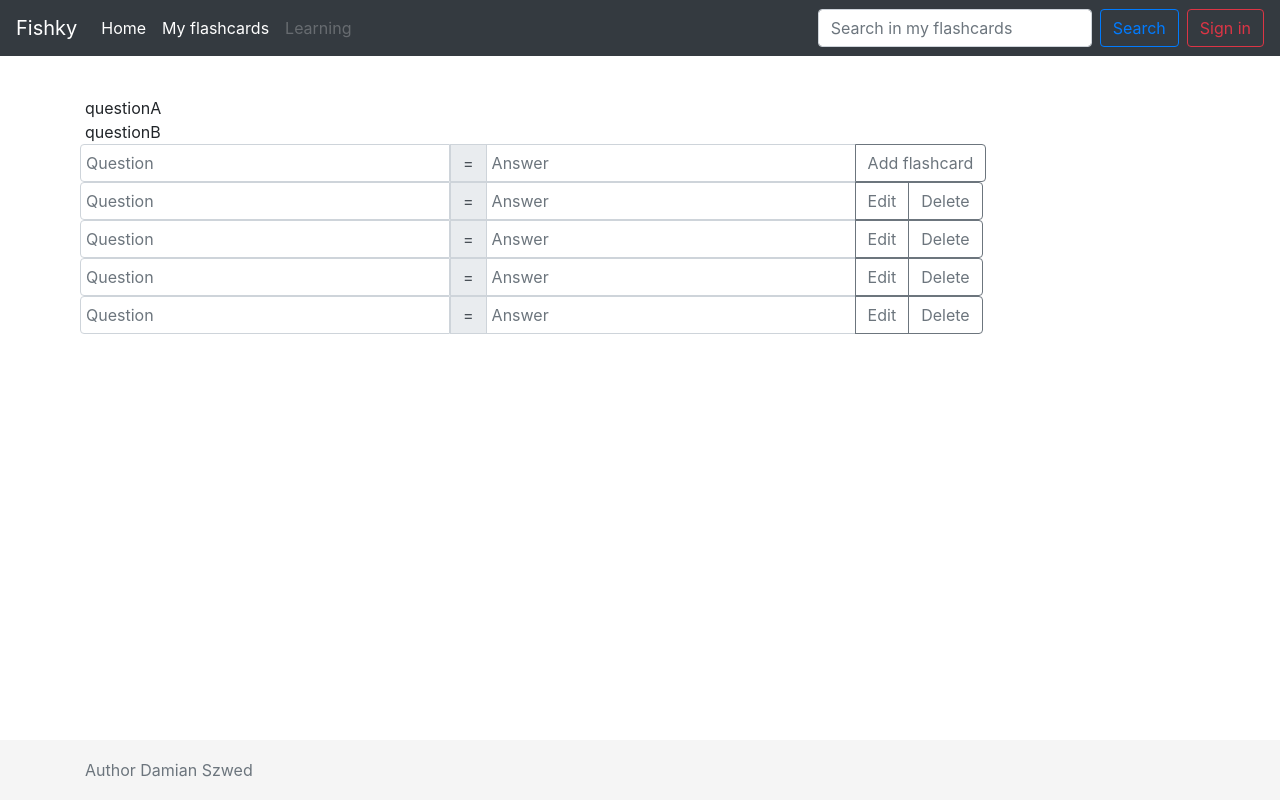
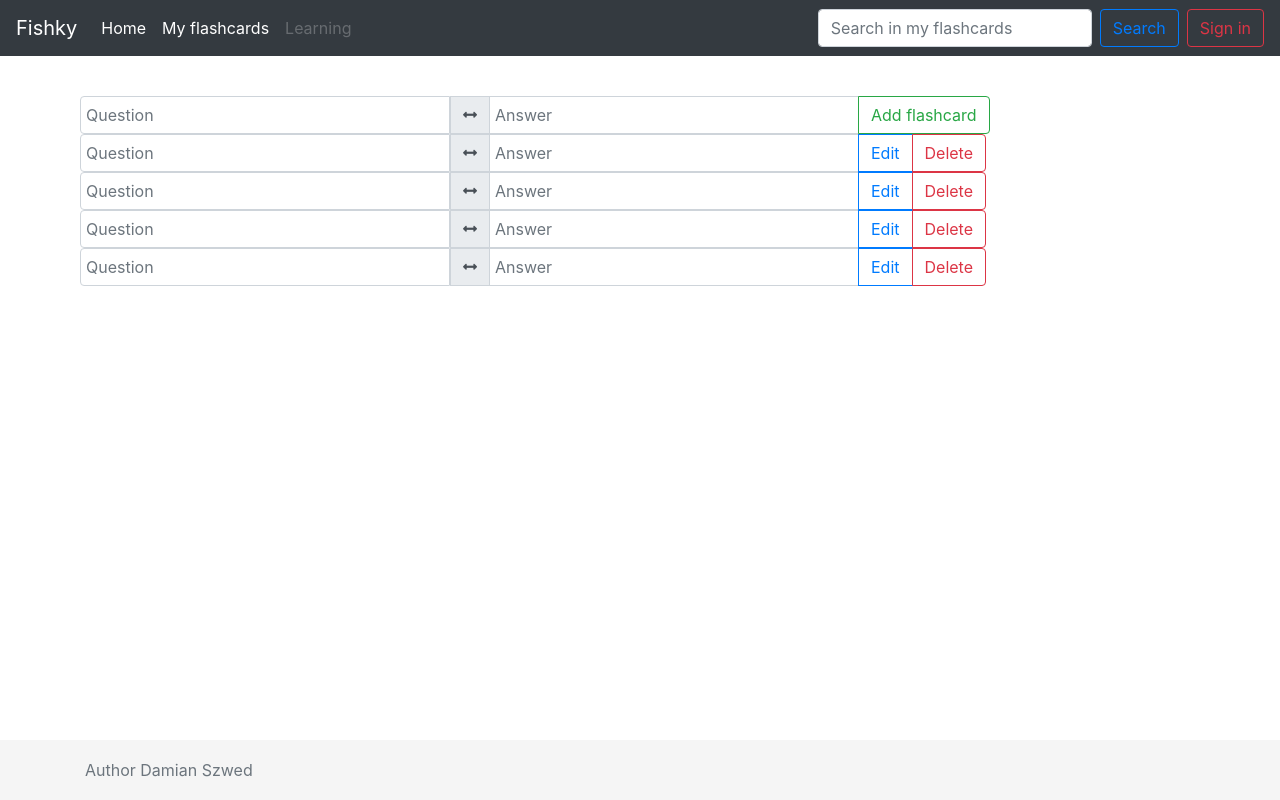
Before and after one commit to damianszwed/fishky-ui, a React (Create React App) app: page /flashcards in a window 1280 px wide. Built offline with nearby package versions, Linux system fonts and the light colour scheme.

Commit message:
Added nice icon to flashcard list

```diff
--- a/public/index.html
+++ b/public/index.html
@@ -8,6 +8,7 @@
   <meta name="author" content="Damian Szwed">
   <link rel="manifest" href="%PUBLIC_URL%/manifest.json">
   <link rel="shortcut icon" href="%PUBLIC_URL%/favicon.ico">
+  <link href="https://use.fontawesome.com/releases/v5.0.8/css/all.css" rel="stylesheet">
   <title>fishky-ui</title>
 </head>
 <body>
--- a/src/components/Flashcard.js
+++ b/src/components/Flashcard.js
@@ -8,13 +8,13 @@ const Flashcard = () => (
         <input type="text" className="form-control col-md-4" placeholder="Question" aria-label="Question"
                aria-describedby="basic-addon2"/>
         <div className="input-group-prepend">
-          <span className="input-group-text">=</span>
+          <span className="input-group-text"><i className="fas fa-arrows-alt-h fa-sm"/></span>
         </div>
         <input type="text" className="form-control col-md-4" placeholder="Answer" aria-label="Answer"
                aria-describedby="basic-addon2"/>
         <div className="input-group-append">
-          <button className="btn btn-outline-secondary" type="button">Edit</button>
-          <button className="btn btn-outline-secondary" type="button">Delete</button>
+          <button className="btn btn-outline-primary" type="button">Edit</button>
+          <button className="btn btn-outline-danger" type="button">Delete</button>
         </div>
       </div>
     </div>
@@ -26,7 +26,7 @@ const Flashcard = () => (
           <button className="btn btn-outline-secondary btn-block" type="button">Edit</button>
         </div>
         <div className="col">
-          <button className="btn btn-outline-secondary btn-block" type="button">Delete</button>
+          <button className="btn btn-outline-danger btn-block" type="button">Delete</button>
         </div>
       </div>
     </div>
--- a/src/components/NewFlashcard.js
+++ b/src/components/NewFlashcard.js
@@ -8,12 +8,12 @@ const NewFlashcard = () => (
         <input type="text" className="form-control col-md-4" placeholder="Question" aria-label="Question"
                aria-describedby="basic-addon2"/>
         <div className="input-group-prepend">
-          <span className="input-group-text">=</span>
+          <span className="input-group-text"><i className="fas fa-arrows-alt-h fa-sm"/></span>
         </div>
         <input type="text" className="form-control col-md-4" placeholder="Answer" aria-label="Answer"
                aria-describedby="basic-addon2"/>
         <div className="input-group-append">
-          <button className="btn btn-outline-secondary" type="button">Add flashcard</button>
+          <button className="btn btn-outline-success" type="button">Add flashcard</button>
         </div>
       </div>
     </div>
@@ -22,7 +22,7 @@ const NewFlashcard = () => (
       <input type="text" className="form-control" id="exampleFormControlInput2" placeholder="Answer"/>
       <div className="row">
         <div className="col-md-6 offset-md-6">
-          <button className="btn btn-outline-secondary btn-block" type="button">Add flashcard</button>
+          <button className="btn btn-outline-success btn-block" type="button">Add flashcard</button>
         </div>
       </div>
     </div>
--- a/src/containers/FlashcardsContainer.js
+++ b/src/containers/FlashcardsContainer.js
@@ -8,11 +8,13 @@ import ProductsList from '../components/ProductsList'
 import Flashcard from '../components/Flashcard'
 import NewFlashcard from '../components/NewFlashcard'
 
+// {/*{flashcards.map(flashcard => (*/}
+// <div key={flashcard.question}>{flashcard.question}</div>
+// ))}
+
 const FlashcardsContainer = ({flashcards}) => (
   <div>
-    {flashcards.map(flashcard => (
-      <div key={flashcard.question}>{flashcard.question}</div>
-    ))}
+
 
     <NewFlashcard/>
     <Flashcard/>
```
Lines whose indentation alone changed are shown as unchanged.
